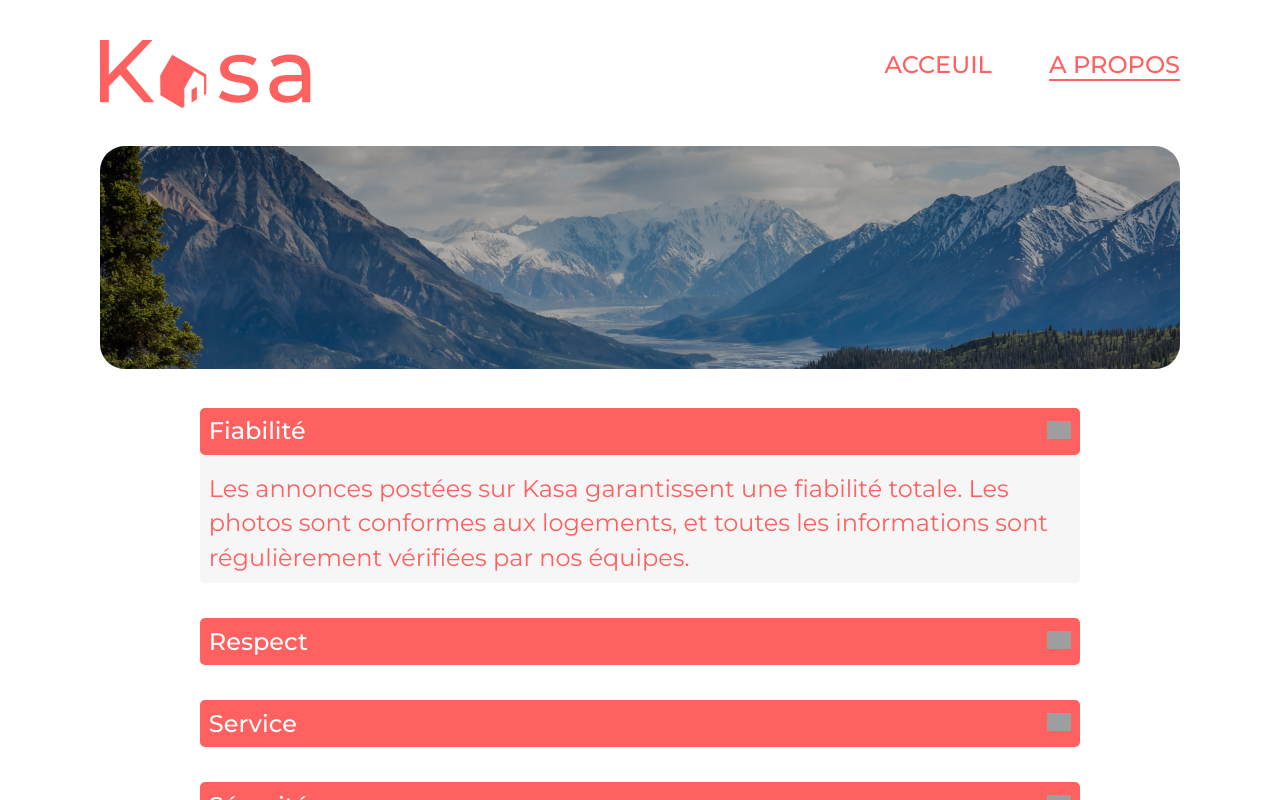
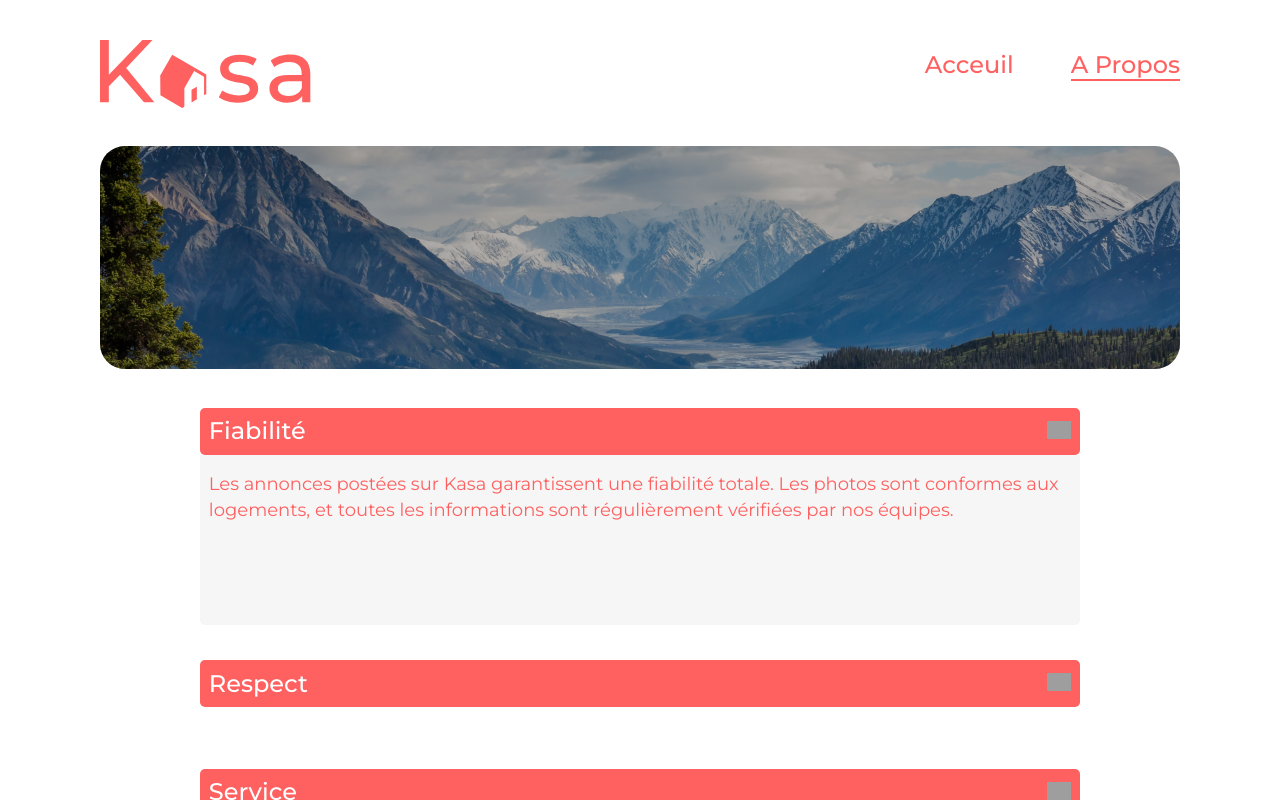
Before and after one commit to DURANDamaury/OCR_P7, a React (Create React App) app: page /APropos in a window 1280 px wide. Both pictures are taken after a click on the button 1059 px from the left and 431 px from the top of the page. Shown: the top 800 px of the page. Built offline with nearby package versions, Linux system fonts and the light colour scheme; grey boxes are pictures that could not be loaded.

Commit message:
Ajour de la transition sur les infobox et renommage de fichiers

```diff
--- a/src/components/Gallery/Gallery.jsx
+++ b/src/components/Gallery/Gallery.jsx
@@ -1,6 +1,6 @@
 import './Gallery.scss'
 import Thumb from './Thumb.jsx'
-import ThumbLoader from './ThumbLoader'
+import Loader from '../Loader/Loader'
 
 
 import { useState, useEffect } from 'react'
@@ -34,7 +34,7 @@ function Gallery()
         return (
             <section id='gallery'>
                 {
-                    isLoading ? <ThumbLoader /> : data.map((housing) =>
+                    isLoading ? <Loader /> : data.map((housing) =>
                     (<Thumb key={housing.id} id={housing.id} cover={housing.cover} title={housing.title} />))
                 }
 
--- a/src/components/Gallery/ThumbLoader.jsx
+++ /dev/null
@@ -1,14 +0,0 @@
-import './ThumbLoader.scss';
-
-function ThumbLoader()
-    {
-        return (
-            <div className="ThumbLoader" >
-                <div className="ThumbLoader_title" ></div>
-                <div className="ThumbLoader_title_reflet"></div>
-                <div className="ThumbLoader_txt"><div>Chargement</div></div>
-            </div>
-        )
-    }
-
-export default ThumbLoader
--- a/src/components/Header/Header.scss
+++ b/src/components/Header/Header.scss
@@ -46,7 +46,7 @@
             margin-left: 57px;
             font-weight: 500;
             font-size: 24px;
-            text-transform: uppercase;
+            text-transform: none;
             vertical-align: middle;
             color: #FF6060;
             text-decoration: none;
--- a/src/components/InfoBox/InfoBox.jsx
+++ b/src/components/InfoBox/InfoBox.jsx
@@ -35,12 +35,10 @@ function InfoBox({title,txt,boxType})
 
                     {/* If state is true InfoBox will be open (exist) */}
 
-                    {boxState ? (
-                            <div className='InfoBox_txt'>
-                                {boxTXT}
-                            </div>
-                        ) : null
-                    }
+                    <div className={`InfoBox_txt BoxTXT_${boxState}`}>
+                        {boxTXT}
+                    </div>
+
                 </div>
             )
     }
--- a/src/components/InfoBox/InfoBox.scss
+++ b/src/components/InfoBox/InfoBox.scss
@@ -9,7 +9,6 @@
 .InfoBox
     {
         margin-bottom: 20px;
-        background-color: $grey;
         border-radius: 5px;
         width: 100%;
         &_title
@@ -69,6 +68,21 @@
         width: 100%;
     }
 
+.BoxTXT_false
+    {
+        height: 0px;
+        opacity: 0;
+        transition: height 0.5s ease-in-out, opacity 0.5s ease-in-out;
+    }
+
+.BoxTXT_true
+    {
+        height: 144px;
+        opacity: 1;
+        transition: height 0.5s ease-in-out, opacity 0.5s ease-in-out;
+        background-color: $grey;
+    }
+
 
 
 
@@ -101,7 +115,7 @@
             }
         &_txt
             {
-                font-size: 24px;
+                font-size: 18px;
                 padding: 1%;
                 padding-top: 2%;
             }
--- /dev/null
+++ b/src/components/Loader/Loader.jsx
@@ -0,0 +1,14 @@
+import './Loader.scss';
+
+function Loader()
+    {
+        return (
+            <div className="Loader" >
+                <div className="Loader_title" ></div>
+                <div className="Loader_title_reflet"></div>
+                <div className="Loader_txt"><div>Chargement</div></div>
+            </div>
+        )
+    }
+
+export default Loader
--- a/src/components/Gallery/ThumbLoader.scss
+++ b/src/components/Loader/Loader.scss
@@ -6,7 +6,7 @@
     100% {width: 100%}
 }
 
-.ThumbLoader
+.Loader
     {
         width: 100%;
         height: 50px;
@@ -57,7 +57,7 @@
 
 @media screen and (min-width: $desktop)
 {
-.ThumbLoader
+.Loader
     {
         width: 100%;
         height: 50px;
--- a/src/pages/housing/housing.jsx
+++ b/src/pages/housing/housing.jsx
@@ -7,7 +7,7 @@ import InfoBox from '../../components/InfoBox/InfoBox';
 import Rate from '../../components/Rate/Rate';
 import { getLogementById } from '../../Services/HousingService';
 import { useEffect, useState } from 'react';
-import ThumbLoader from '../../components/Gallery/ThumbLoader';
+import Loader from '../../components/Loader/Loader';
 import Slideshow from '../../components/Slideshow/Slideshow';
 import P404 from '../404/404'
 
@@ -47,7 +47,7 @@ function Housing()
         <main>
           {
           isLoading ?
-            (<ThumbLoader/>) : (
+            (<Loader/>) : (
               <>
               <Slideshow pictures={data.pictures} />
               <div id='housing'>
```
